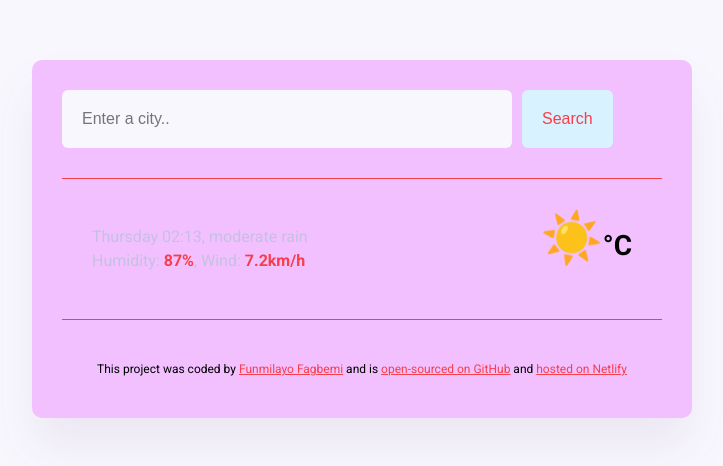
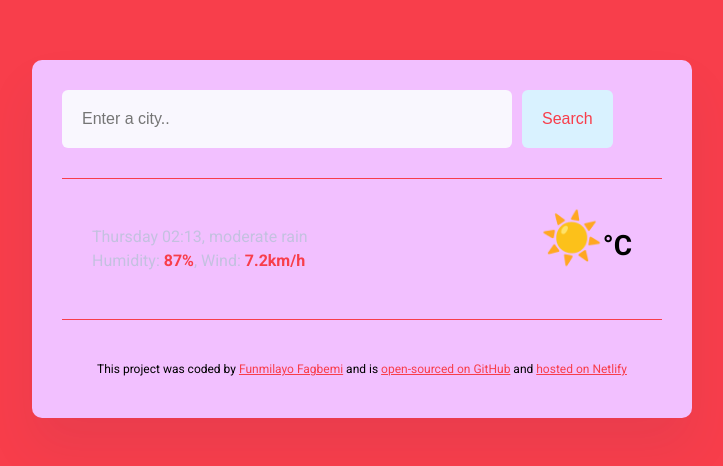
Before and after one commit to Funmi77/Vanilla-Weather-Search-Homework, a plain HTML site: page index.html in a window 1280 px wide. Shown: the whole page, without its empty margins (278-1001 px from the left). Drawn offline with nearby package versions, Linux system fonts and the light colour scheme.

Commit message:
Changed body background color

```diff
--- a/style.css
+++ b/style.css
@@ -1,5 +1,5 @@
 body {
-  background: #f9f7fe;
+  background: #f83e4b;
   font-family: "Roboto", sans-serif;
 }
 
```
